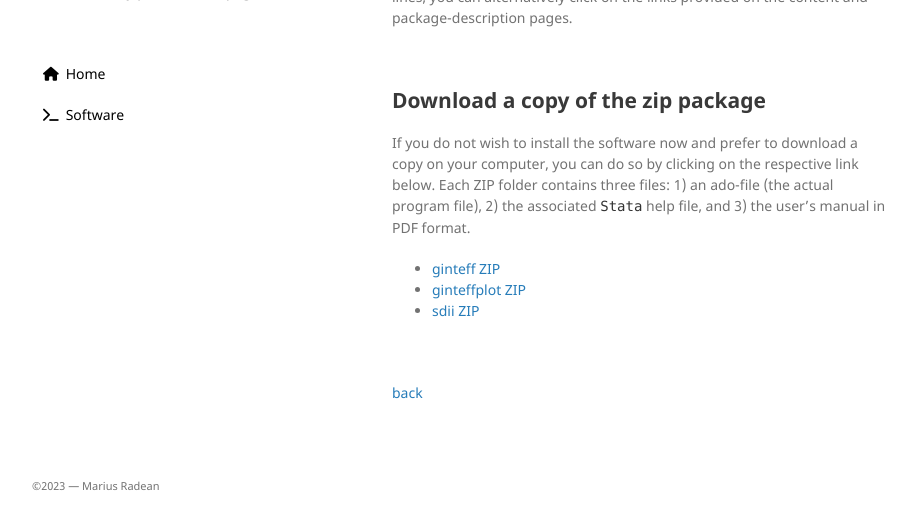
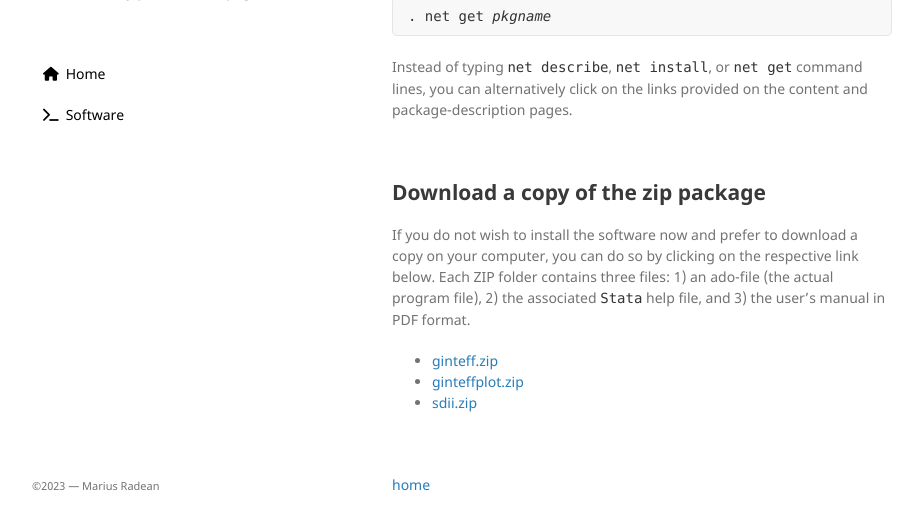
Before and after one commit to mradean/mradean.github.io, a Jekyll site: the page built from software.md, in a window 1280 px wide and 900 px high, scrolled down 1408 px, cut to the strip 335-865 px from the top of the window. Shown: the whole strip, without its empty margins (178-1101 px from the left). Built offline with Jekyll 4.4.1, drawn with Linux system fonts in a browser that asks for light colours; our own code applies the rules of GitHub Pages for plain Markdown files.

Commit message:
Update software.md

````diff
--- a/software.md
+++ b/software.md
@@ -67,9 +67,9 @@
 
 If you do not wish to install the software now and prefer to download a copy on your computer, you can do so by clicking on the respective link below. Each ZIP folder contains three files: 1) an ado-file (the actual program file), 2) the associated ```Stata``` help file, and 3) the user's manual in PDF format.
 
-* [ginteff ZIP][1]
-* [ginteffplot ZIP][2]
-* [sdii ZIP][3]
+* [ginteff.zip][1]
+* [ginteffplot.zip][2]
+* [sdii.zip][3]
 
 [1]:./downloads/ginteff.zip
 [2]:./downloads/ginteffplot.zip
@@ -77,4 +77,4 @@
 
 <br/>
 
-[back](./)
+[home](./)
````
Also changed, not shown: other parts of software.md (+1 -1 lines).
